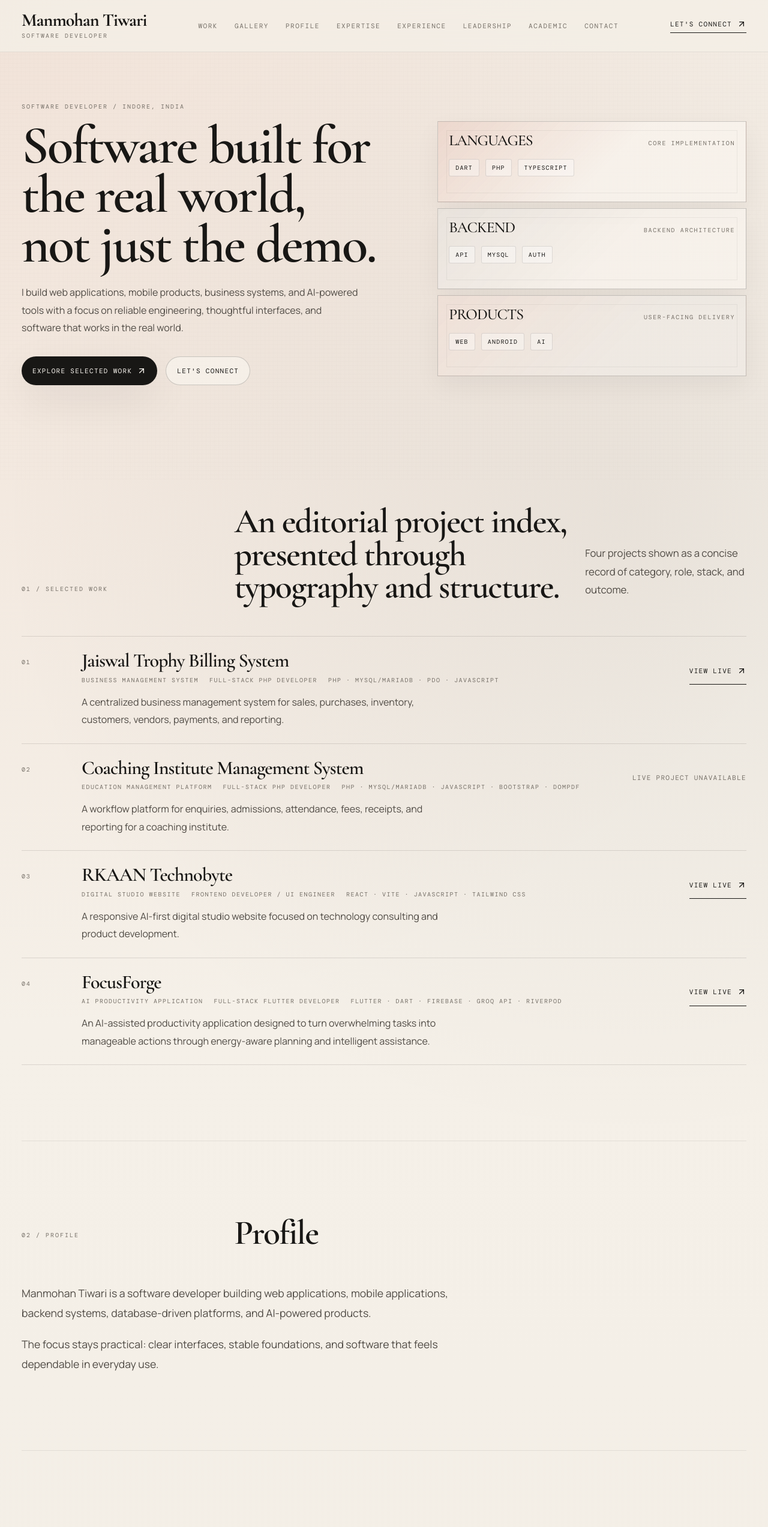
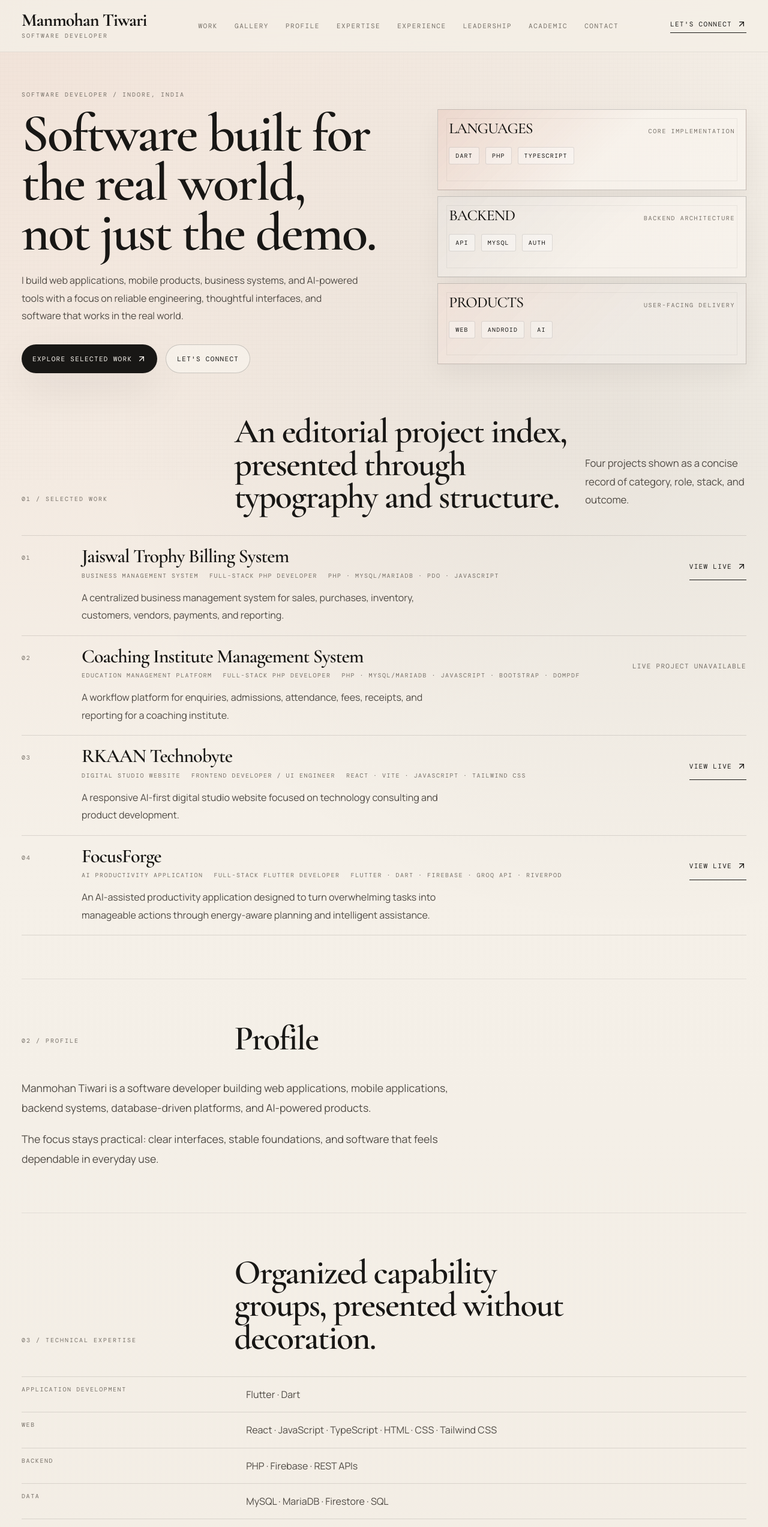
Before and after one commit to manmohan-tiwari/my_Portfolio, a Next.js app: page / in a window 1280 px wide. Shown: the top 2545 px of the page at 60% size. Built offline with nearby package versions, Linux system fonts and the light colour scheme; no server answers.

Commit message:
fix: reduce excessive white space spacing on homepage

```diff
--- a/app/globals.css
+++ b/app/globals.css
@@ -182,7 +182,7 @@ button {
 }
 
 .hero {
-  padding: 84px 0 54px;
+  padding: 64px 0 42px;
 }
 
 .eyebrow {
@@ -425,7 +425,7 @@ h3 {
 }
 
 .section {
-  padding: 126px 0;
+  padding: 72px 0;
   border-bottom: 1px solid rgba(24, 23, 21, 0.08);
   scroll-margin-top: 110px;
 }
@@ -435,7 +435,7 @@ h3 {
   grid-template-columns: minmax(0, 0.85fr) minmax(0, 1.45fr) minmax(260px, 0.7fr);
   gap: 28px;
   align-items: end;
-  margin-bottom: 54px;
+  margin-bottom: 36px;
 }
 
 .section-lede {
@@ -819,7 +819,7 @@ h3 {
 }
 
 .selected-work-section {
-  padding-top: 118px;
+  padding-top: 0;
 }
 
 .work-index {
@@ -828,7 +828,7 @@ h3 {
 
 .work-entry {
   position: relative;
-  padding: 24px 0;
+  padding: 18px 0;
   border-bottom: 1px solid var(--line);
   overflow: hidden;
 }
@@ -939,7 +939,7 @@ h3 {
   display: grid;
   grid-template-columns: minmax(220px, 0.42fr) minmax(0, 1fr);
   gap: 24px;
-  padding: 20px 0;
+  padding: 14px 0;
   border-bottom: 1px solid var(--line);
 }
 
@@ -971,7 +971,7 @@ h3 {
   flex-wrap: wrap;
   justify-content: space-between;
   gap: 14px;
-  padding: 22px 0;
+  padding: 16px 0;
   border-bottom: 1px solid var(--line);
 }
 
@@ -989,7 +989,7 @@ h3 {
 }
 
 .leadership-panel {
-  padding: 24px 0;
+  padding: 18px 0;
   border-top: 1px solid var(--line);
 }
 
@@ -1005,7 +1005,7 @@ h3 {
 }
 
 .leadership-meta {
-  margin-bottom: 18px;
+  margin-bottom: 12px;
   color: #4f4a44;
   line-height: 1.8;
 }
@@ -1027,7 +1027,7 @@ h3 {
 }
 
 .academic-block > div {
-  padding: 24px 0;
+  padding: 18px 0;
   border-bottom: 1px solid var(--line);
 }
 
```
